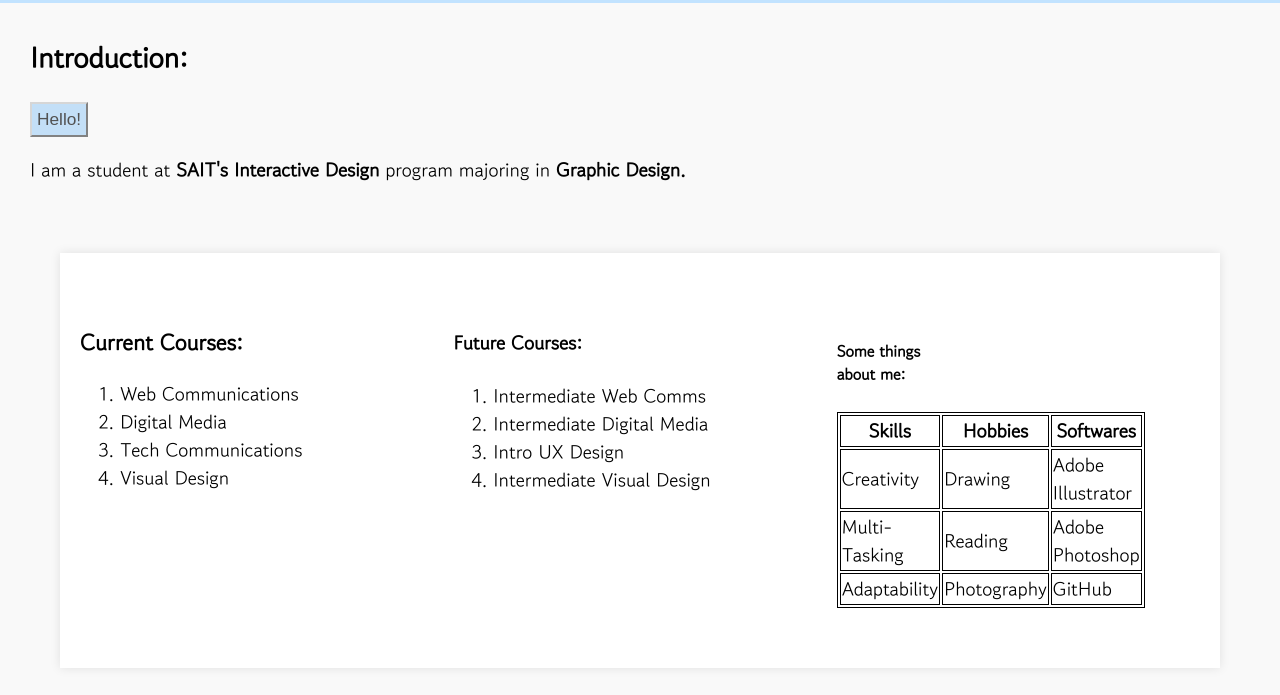
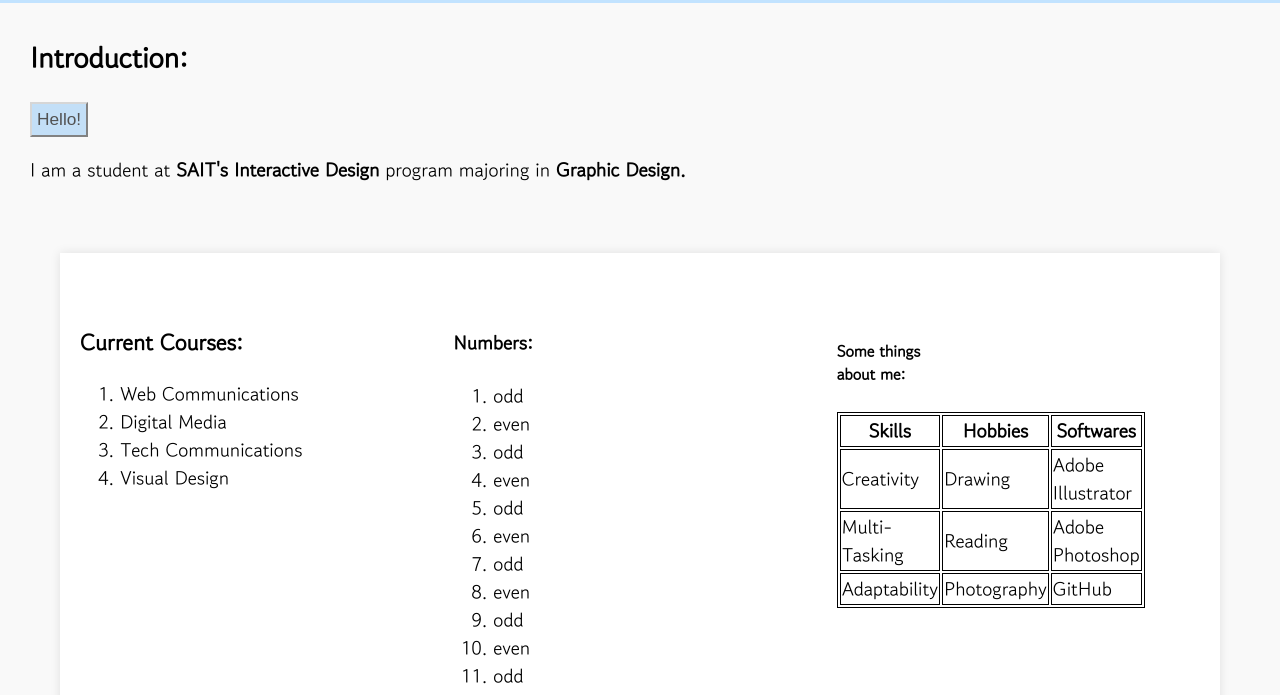
Before and after one commit to roceld42/roceld42.github.io, a plain HTML site: page About/about.html in a window 1280 px wide. Shown: the part 103-798 px from the top of the page. Drawn offline with Linux system fonts and the light colour scheme.

Commit message:
Add files via upload

```diff
--- a/About/about.html
+++ b/About/about.html
@@ -37,13 +37,8 @@
                     </ol>
                 </div>
                 <div class="aboutcolumn">
-                        <h4>Future Courses:</h5>
-                        <ol id="numbers">
-                            <li>Intermediate Web Comms</li>
-                            <li>Intermediate Digital Media</li>
-                            <li>Intro UX Design</li>
-                            <li>Intermediate Visual Design</li>
-                        </ol>
+                        <h4>Numbers:</h5>
+                        <ol id="numbers"></ol>
                 </div>
                 <div class="aboutcolumn">
                     <section id="table">
--- a/js/about.js
+++ b/js/about.js
@@ -12,9 +12,17 @@ button.addEventListener("mouseout", () => {
 
 // Loop
 
-for (let i = 0; i <= stopValue; i = i + 1) {
-    document.createElement()
+let list = document.getElementById("numbers");
+for (let i = 1; i <= 12; i = i + 1) {
+    let listItem = document.createElement("li");
+    if (i % 2 === 0) {
+        listItem.textContent = "even";
+    } else {
+        listItem.textContent = "odd";
+    }
+    list.appendChild(listItem);
 }
+
 // Footer
 
 const d = new Date();
```
